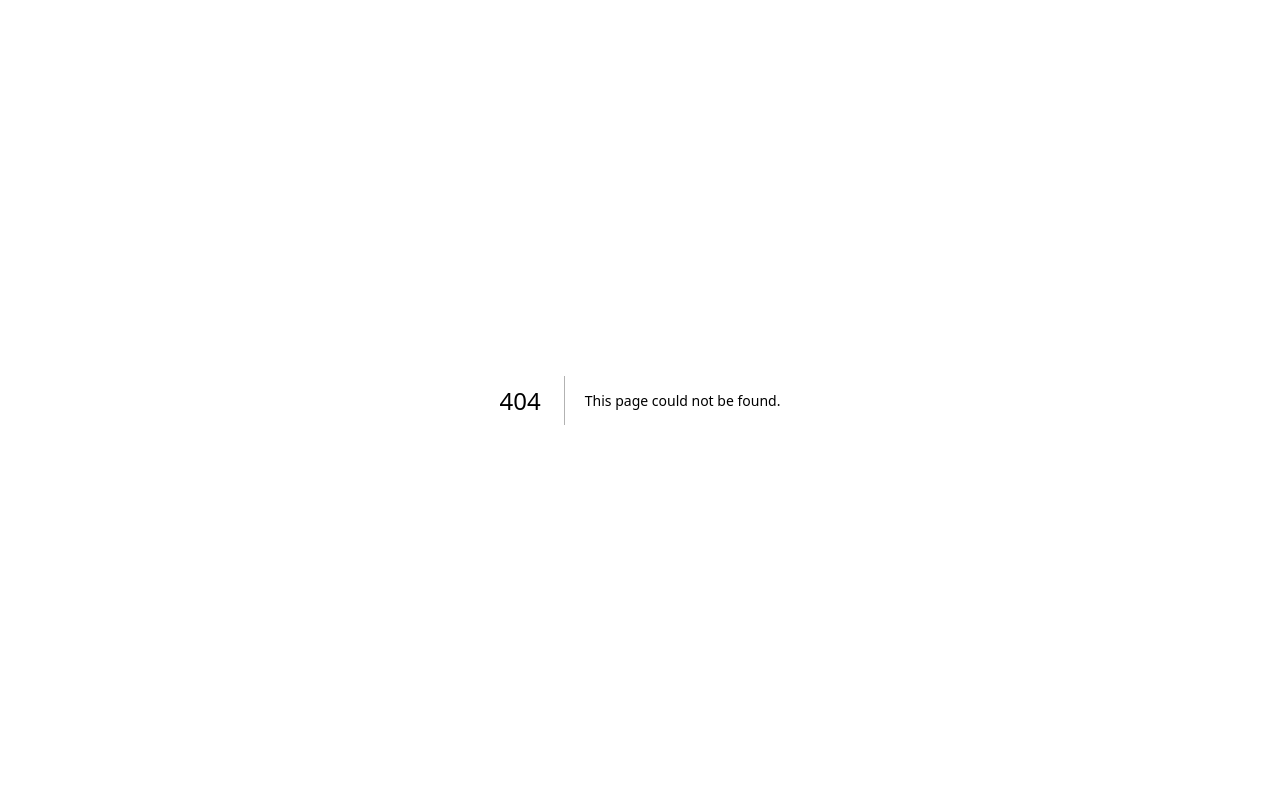
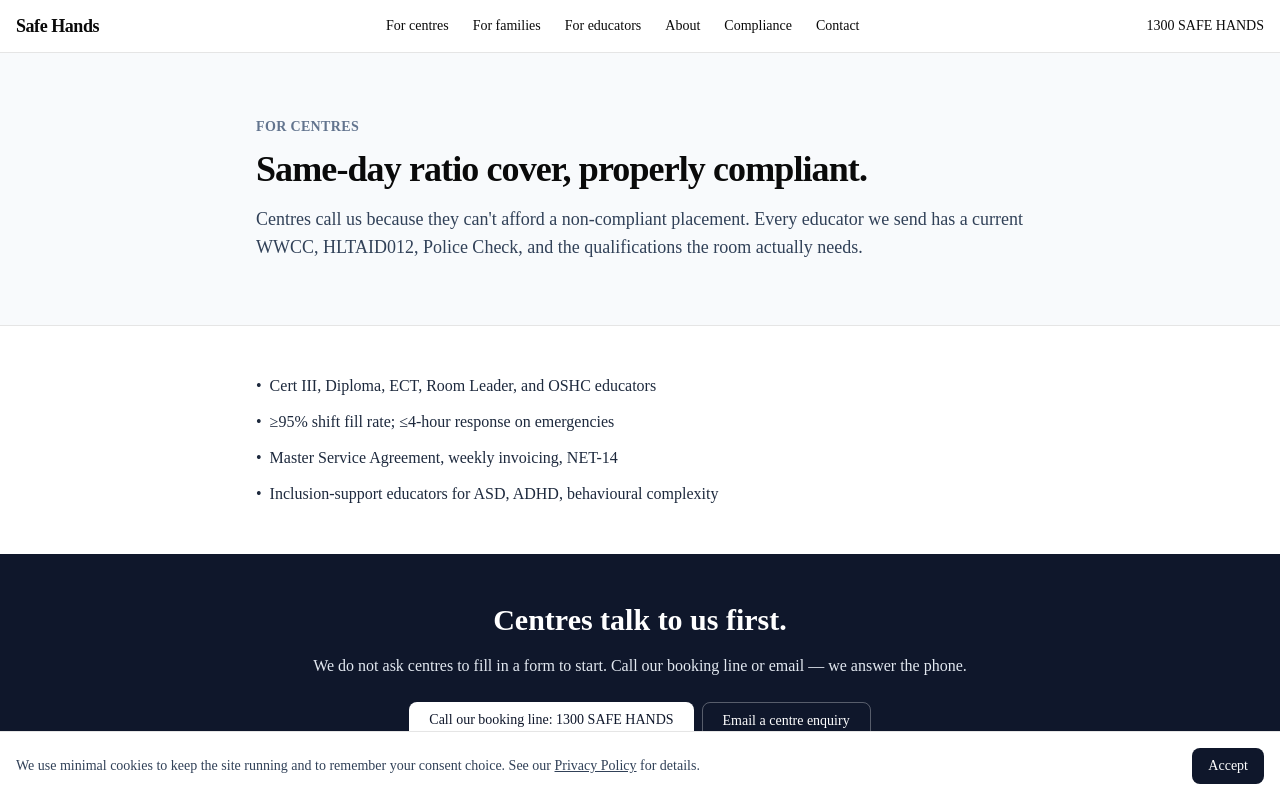
Before and after one commit to JimmyHu213/safe-hands, a Next.js app: page /for-centres in a window 1280 px wide. Before the commit this address had no page. Shown: the top 800 px of the page. Built offline with nearby package versions, Linux system fonts and the light colour scheme.

Commit message:
feat(marketing): add /for-centres landing page

```diff
--- /dev/null
+++ b/src/app/(marketing)/for-centres/page.tsx
@@ -0,0 +1,58 @@
+import Link from "next/link";
+import { FOR_CENTRES, SITE } from "@/lib/cms/content";
+
+export default function ForCentresPage() {
+  return (
+    <>
+      <section className="border-b bg-slate-50 px-4 py-16">
+        <div className="mx-auto max-w-3xl">
+          <p className="text-sm font-semibold uppercase tracking-wide text-slate-500">For Centres</p>
+          <h1 className="mt-3 text-4xl font-semibold tracking-tight">{FOR_CENTRES.h1}</h1>
+          <p className="mt-4 text-lg text-slate-700">{FOR_CENTRES.lede}</p>
+        </div>
+      </section>
+
+      <section className="px-4 py-12">
+        <div className="mx-auto max-w-3xl">
+          <ul className="space-y-3 text-base text-slate-800">
+            {FOR_CENTRES.bullets.map((b) => (
+              <li key={b} className="flex gap-2">
+                <span aria-hidden>•</span>
+                <span>{b}</span>
+              </li>
+            ))}
+          </ul>
+        </div>
+      </section>
+
+      <section className="bg-slate-900 px-4 py-12 text-white">
+        <div className="mx-auto flex max-w-3xl flex-col items-center gap-4 text-center">
+          <h2 className="text-2xl font-semibold md:text-3xl">Centres talk to us first.</h2>
+          <p className="text-slate-200">
+            We do not ask centres to fill in a form to start. Call our booking line or email — we
+            answer the phone.
+          </p>
+          <div className="mt-2 flex flex-col gap-2 md:flex-row">
+            <a
+              href={`tel:${SITE.phoneTel}`}
+              className="rounded-md bg-white px-5 py-2 text-sm font-medium text-slate-900"
+            >
+              {FOR_CENTRES.ctaPhone}: {SITE.phone}
+            </a>
+            <a
+              href={`mailto:${SITE.emailBookings}`}
+              className="rounded-md border border-white/30 px-5 py-2 text-sm font-medium text-white"
+            >
+              {FOR_CENTRES.ctaEmail}
+            </a>
+          </div>
+          <p className="mt-4 text-sm text-slate-300">
+            Prefer a structured request? <Link href="/for-centres/request" className="underline">
+              Submit a booking request →
+            </Link>
+          </p>
+        </div>
+      </section>
+    </>
+  );
+}
```
